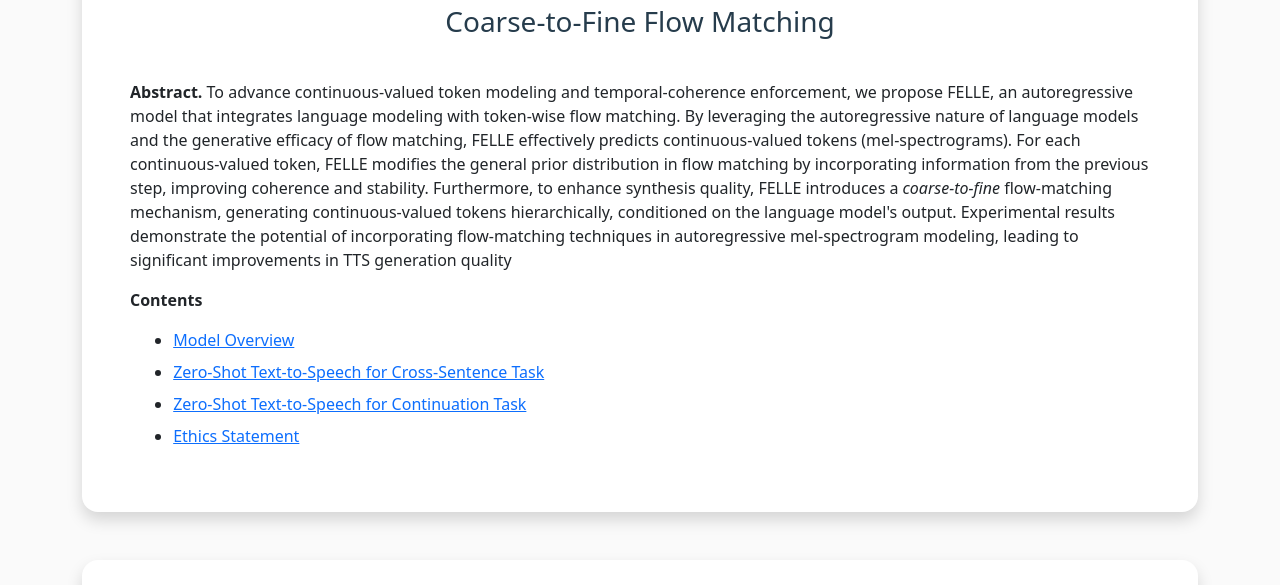
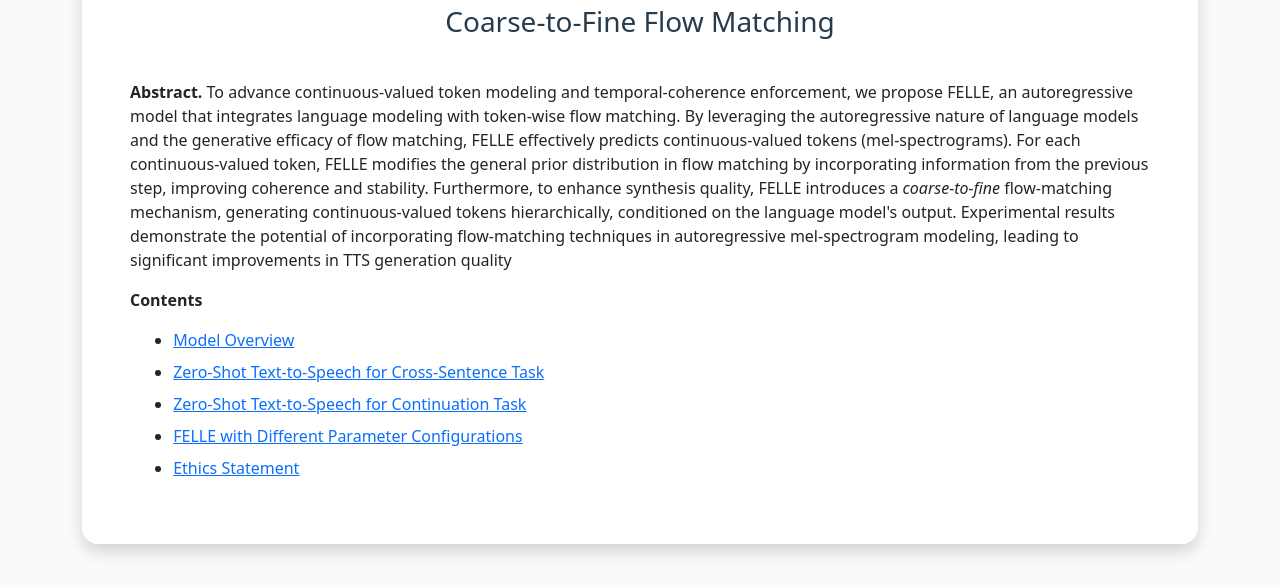
Before and after one commit to felle-demo/felle-demo.github.io, a plain HTML site: page index.html in a window 1280 px wide. Shown: the part 215-800 px from the top of the page. Drawn offline with Linux system fonts and the light colour scheme.

Commit message:
Add files via upload

```diff
--- a/index.html
+++ b/index.html
@@ -54,6 +54,7 @@
                         <li><a href="#model-overview">Model Overview</a></li>
                         <li><a href="#cross_infer">Zero-Shot Text-to-Speech for Cross-Sentence Task</a></li>
                         <li><a href="#conti_infer">Zero-Shot Text-to-Speech for Continuation Task</a></li>
+                        <li><a href="#param_infer">FELLE with Different Parameter Configurations</a></li>
                         <li><a href="#Ethics-Statement">Ethics Statement</a></li>
                     </ul>
                     </p>
```
